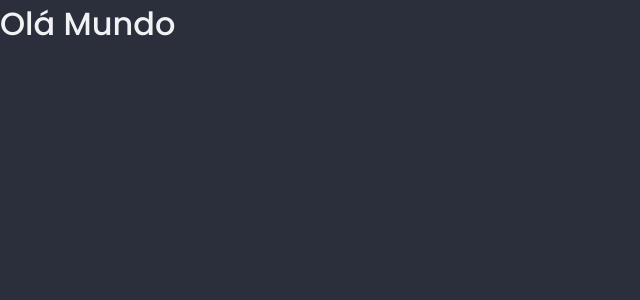
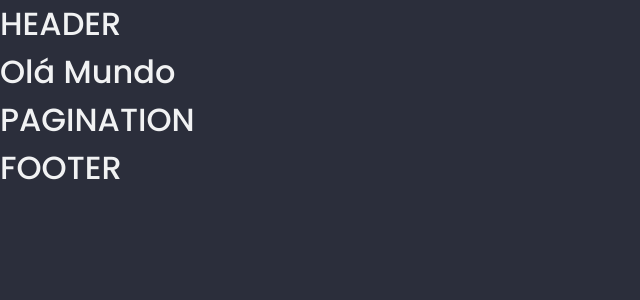
Before and after one commit to RafaRagnar/project-blog-django, a Django app: page / in a window 1280 px wide. Shown: the top 300 px of the page, without its empty margins (0-640 px from the left). Run offline with Django 5.2, Linux system fonts and the light colour scheme.

Commit message:
Separating the header, pagination and footer partials

```diff
--- a/djangoapp/blog/templates/blog/base.html
+++ b/djangoapp/blog/templates/blog/base.html
@@ -4,6 +4,14 @@
     {% include 'blog/partials/_head.html' %}
 </head>
 <body>
+
+    {% include 'blog/partials/_header.html' %}
+
     {% block content %} {% endblock content %}
+
+    {% include 'blog/partials/_pagination.html' %}
+
+    {% include 'blog/partials/_footer.html' %}
+
 </body>
 </html>
--- /dev/null
+++ b/djangoapp/blog/templates/blog/partials/_footer.html
@@ -0,0 +1 @@
+<h1>FOOTER</h1>
--- /dev/null
+++ b/djangoapp/blog/templates/blog/partials/_header.html
@@ -0,0 +1 @@
+<h1>HEADER</h1>
--- /dev/null
+++ b/djangoapp/blog/templates/blog/partials/_pagination.html
@@ -0,0 +1 @@
+<h1>PAGINATION</h1>
```
